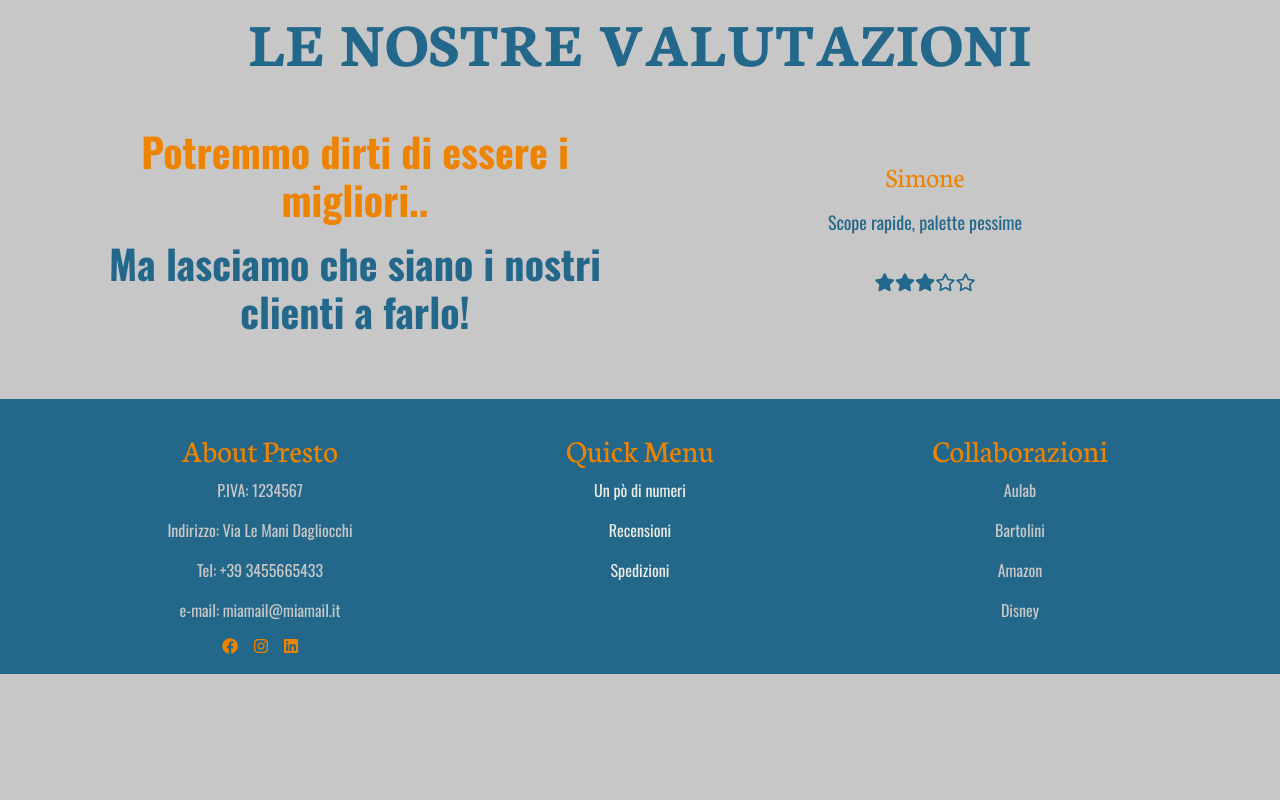
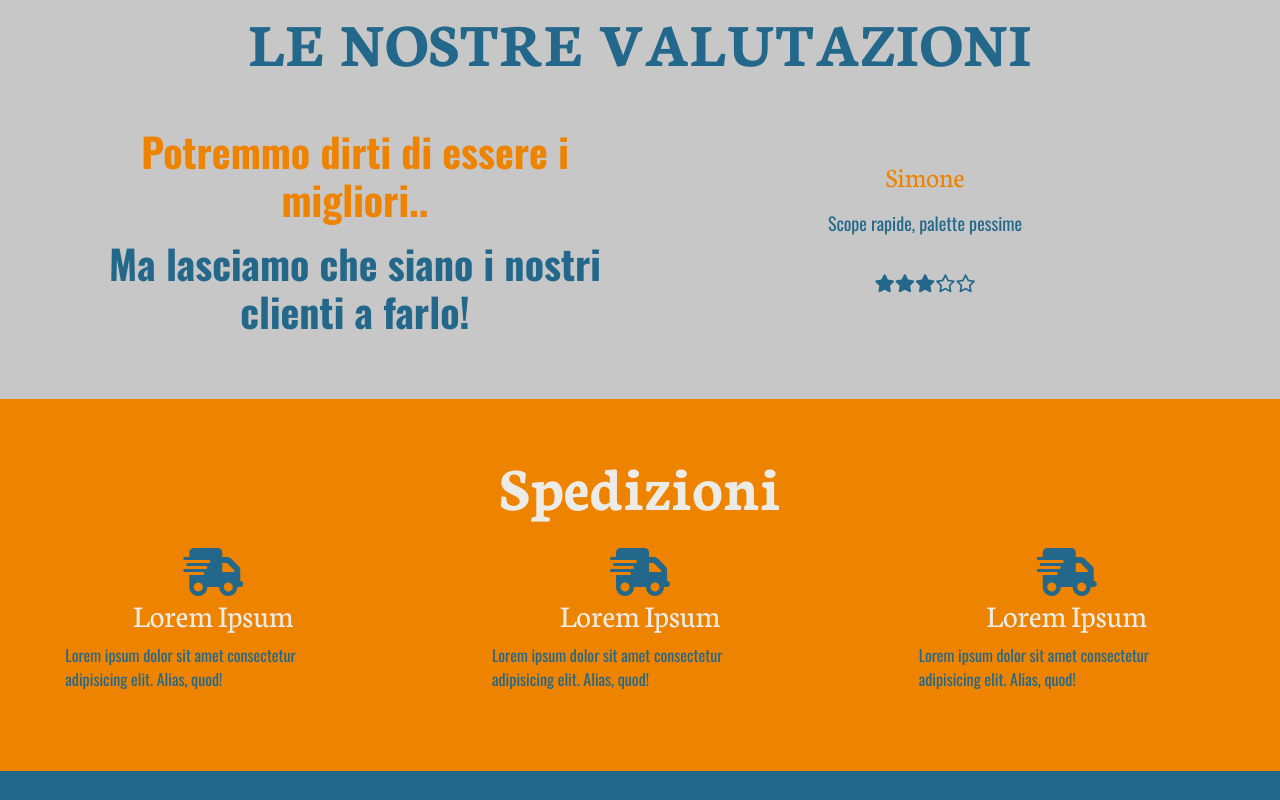
Before and after one commit to AndreaMaugeri35/Presto.it, a plain HTML site: page index.html in a window 1280 px wide. Shown: the part 1559-2359 px from the top of the page. Before the commit the page ends 2233 px from the top, so only its background shows below. Drawn offline with nearby package versions, Linux system fonts and the light colour scheme.

Commit message:
prima pagina finita

```diff
--- a/index.html
+++ b/index.html
@@ -115,12 +115,32 @@
 
 
 
+<article class="container-fluid background-secondaryC mt-5 py-5" >
+    <h2 class="display-3 text-center text-whiteC fw-bold display-3">Spedizioni</h2>
+    <div class="row justify-content-around">
+      <div class="col-12 col-md-3 col-custom my-3  d-flex flex-column align-items-center">
+        <i class="fa-solid fa-truck-fast fa-3x text-accentC"></i>
+        <h2 class="text-whiteC">Lorem Ipsum</h2>
+        <p class="text-accentC">Lorem ipsum dolor sit amet consectetur adipisicing elit. Alias, quod!</p>
+      </div>
+      <div class="col-12 col-md-3 col-custom my-3  d-flex flex-column align-items-center">
+        <i class="fa-solid fa-truck-fast fa-3x text-accentC"></i>
+        <h2 class="text-whiteC">Lorem Ipsum</h2>
+        <p class="text-accentC">Lorem ipsum dolor sit amet consectetur adipisicing elit. Alias, quod!</p>
+      </div>
+      <div class="col-12 col-md-3 col-custom d-flex flex-column align-items-center my-3">
+        <i class="fa-solid fa-truck-fast fa-3x text-accentC"></i>
+        <h2 class="text-whiteC">Lorem Ipsum</h2>
+        <p class="text-accentC">Lorem ipsum dolor sit amet consectetur adipisicing elit. Alias, quod!</p>
+      </div>
+    </div>
+</article>
 
 
 
 
 <!-- footer  -->
-    <footer class="container-fluid mt-5 pt-3 pb-1 background-accentC text-blackC">
+    <footer class="container-fluid pt-3 pb-1 background-accentC text-blackC">
         <div class="container">
           <div class="row min-h">
             <div class="col-12 col-md-4 text-center my-3">
@@ -166,6 +186,31 @@
     </script>
 
     <script>
+
+
+
+let camioncini = document.querySelectorAll('.fa-truck-fast');
+
+// cattura delle card
+let columns = document.querySelectorAll('.col-custom');
+
+columns.forEach( (colonna, i)=>{
+
+        colonna.addEventListener('mouseenter', ()=>{
+            camioncini[i].classList.remove('text-accentC');
+            camioncini[i].classList.add('text-whiteC');
+        })
+        colonna.addEventListener('mouseleave', ()=>{
+            camioncini[i].classList.remove('text-whiteC');
+            camioncini[i].classList.add('text-accentC');
+    })
+});
+
+
+
+
+
+
         let reviews = [
                 {name : 'Valerio', quote : `il sito più bello che abbia mai visto`, vote : 5},
                 {name : 'Nicolae', quote : `il più bello del mondo`, vote : 4},
@@ -205,8 +250,8 @@
     var swiper = new Swiper(".mySwiper", {
       slidesPerView: 1,
       spaceBetween: 30,
-      loop: true,
-    //   effect: "flip",
+      loop: false,
+      effect: "flip",
       autoplay: {
         delay: 2000,
         disableOnInteraction: false,
--- a/style.css
+++ b/style.css
@@ -13,7 +13,7 @@ body{
 *{
     font-family: 'Oswald', sans-serif;
 }
-h1, h2, h3{
+h1, h2, h3 {
     font-family: 'Neuton', serif;
 }
 
@@ -151,3 +151,12 @@ h1, h2, h3{
 .footer-link:hover{
     color: var(--secondary);
 }
+
+
+/* card  */
+.col-custom{
+    transition: 1s;
+}
+.col-custom:hover{
+    transform: scale(1.5);
+}
```
